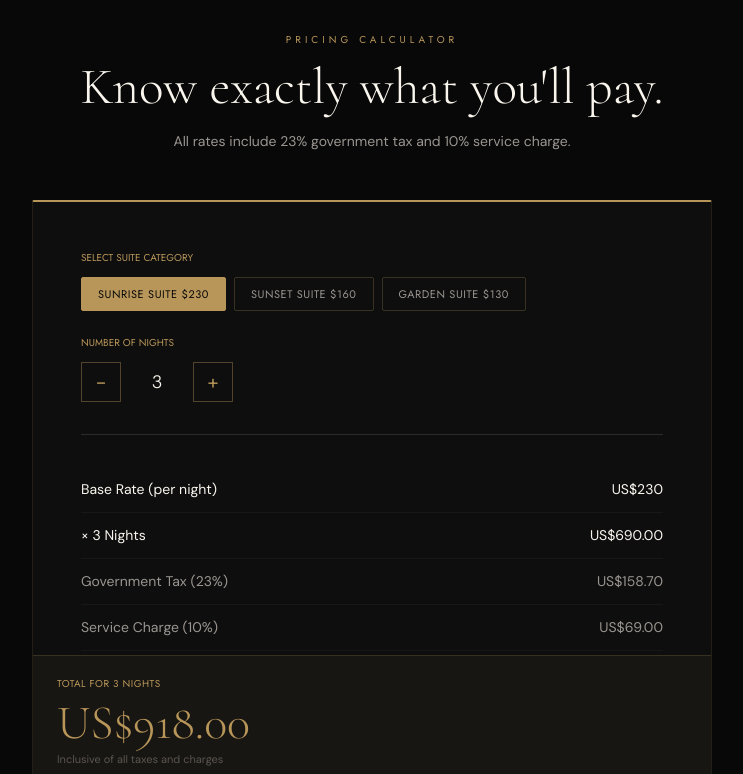
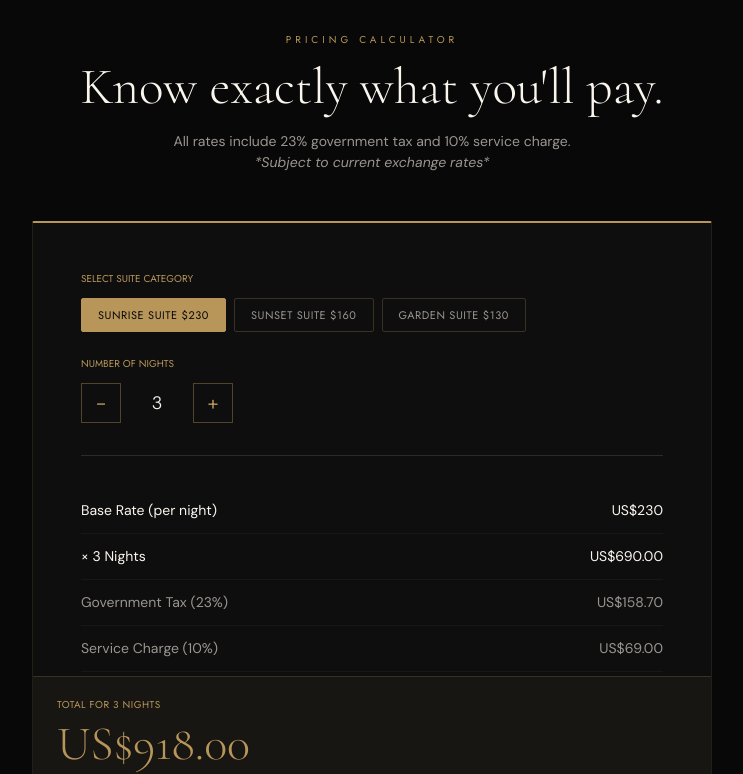
Before and after one commit to thizarakavinda/alankaa-resorts-web, a React (Vite) app: page /rooms in a window 1280 px wide. Shown: the part 6120-6894 px from the top of the page, without its empty margins (268-1011 px from the left). Built offline with nearby package versions, Linux system fonts and the light colour scheme.

Commit message:
update page design

```diff
--- a/src/components/rooms/RoomsPricingCalculator.tsx
+++ b/src/components/rooms/RoomsPricingCalculator.tsx
@@ -19,7 +19,8 @@ const RoomsPricingCalculator = () => {
           Know exactly what you'll pay.
         </h2>
         <p className="font-['DM_Sans'] text-[14px] text-[var(--clr-smoke)] mt-[12px]">
-          All rates include 23% government tax and 10% service charge.
+          All rates include 23% government tax and 10% service charge.<br />
+          <span className="italic">*Subject to current exchange rates*</span>
         </p>
       </div>
 
--- a/src/data/facilitiesData.ts
+++ b/src/data/facilitiesData.ts
@@ -70,7 +70,7 @@ export const facilitiesData: FacilityItem[] = [
         title: "The Ravana Rainforest Restaurant & Bar",
         body: "Cuisine that rivals the view. Our Executive Chef crafts seasonal menus celebrating Sri Lankan produce alongside international techniques — every meal a memory in itself.",
         details: [
-            { text: "Breakfast A la carte /buffet (6.30 to 10.00am)", icon: createElement(Coffee, { size: 18 }) },
+            { text: "Breakfast A la carte / buffet (6.30 to 10.00am)", icon: createElement(Coffee, { size: 18 }) },
             { text: "A la carte / buffet lunch & dinner", icon: createElement(Utensils, { size: 18 }) },
             { text: "Vegetarian, vegan & halal options", icon: createElement(Leaf, { size: 18 }) },
             { text: "Curated wine & cocktail menu", icon: createElement(Wine, { size: 18 }) },
@@ -110,7 +110,7 @@ export const facilitiesData: FacilityItem[] = [
                 icon: createElement(Bed, { size: 18 })
             },
             {
-                text: "Family room configurations available",
+                text: "Triple Suites available",
                 icon: createElement(Users, { size: 18 })
             },
             {
```
